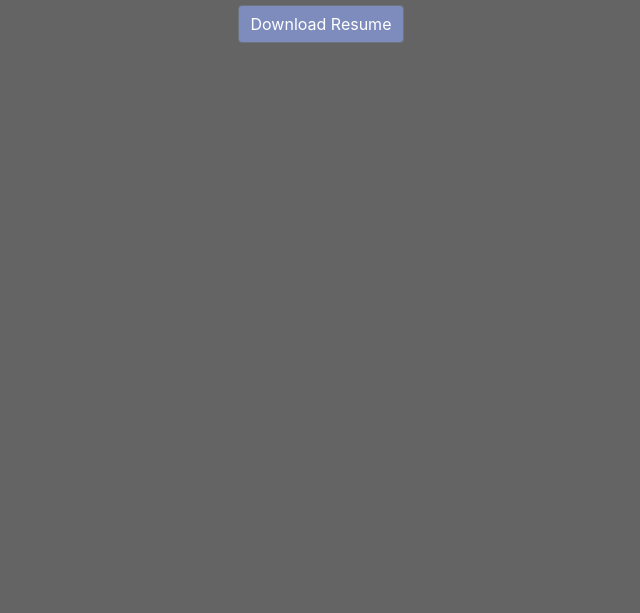
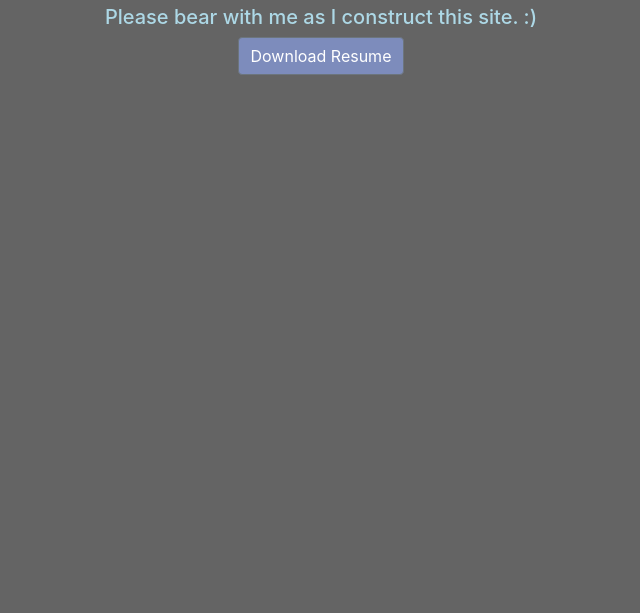
Before and after one commit to dylanrosser/dylanrosser.github.io, a plain HTML site: page index.html in a window 1280 px wide. Shown: the part 187-800 px from the top of the page, without its empty margins (319-959 px from the left). Drawn offline with nearby package versions, Linux system fonts and the light colour scheme.

Commit message:
updated resume

```diff
--- a/css/style.css
+++ b/css/style.css
@@ -1,4 +1,4 @@
-h1, h2, h3{
+h1, h2, h3, h4, h5{
     color: lightblue;
     font: arial;
 
--- a/index.html
+++ b/index.html
@@ -29,6 +29,11 @@
                 <h3>Electrical Engineer</h3>
               </div>
             </div>
+            <div class="row">
+              <div class="col text-center">
+                <h5>Please bear with me as I construct this site. :)</h5>
+              </div>
+            </div>
             <div class="row ">
               <div class="col text-center">
                   <a href="resume/Dylan_Rosser_Resume_2020.pdf" downlowd="Rosser_Resume">
```
Also changed, not shown: 2 other files.
